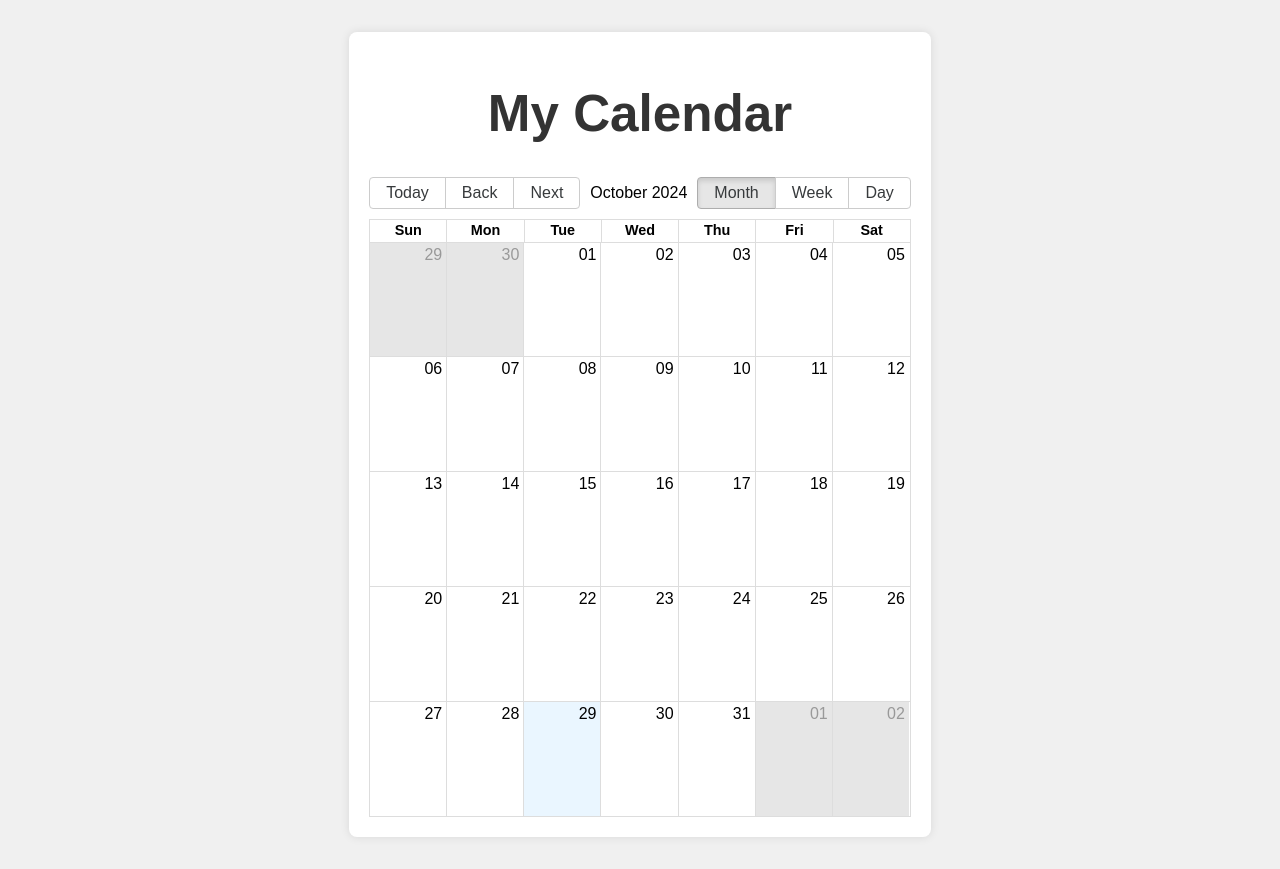
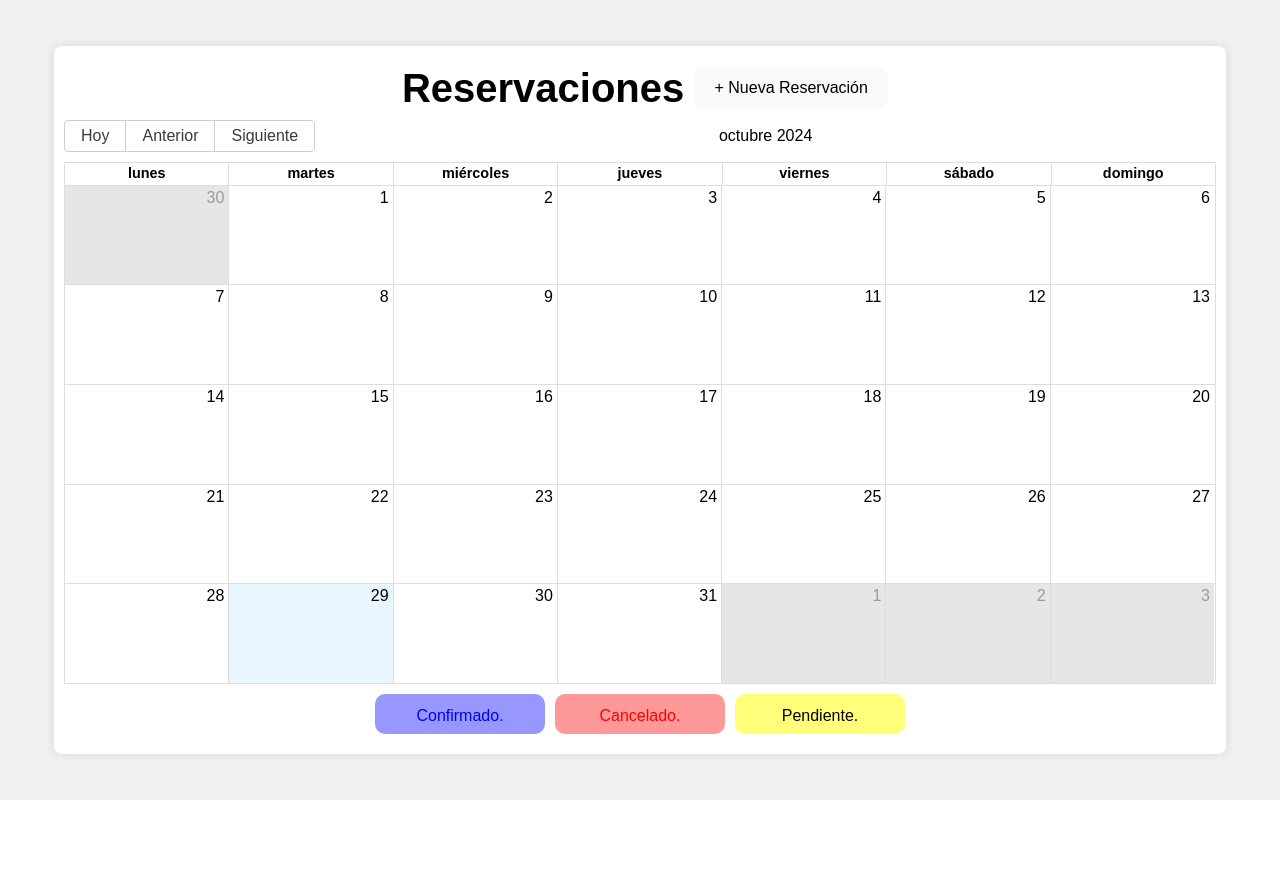
Before and after one commit to LennyServino/api_token_bookings_react, a React (Vite) app: page /calendario in a window 1280 px wide. After the commit the page ends 800 px from the top, so only its background shows below. Built offline with nearby package versions, Linux system fonts and the light colour scheme; no server answers.

Commit message:
Fix Calendar
Muestra el calendario con nombre y tipo de acomodación + modal con detalles por dato.

```diff
--- a/package.json
+++ b/package.json
@@ -17,6 +17,7 @@
     "react-big-calendar": "^1.15.0",
     "react-dom": "^18.3.1",
     "react-hook-form": "^7.53.1",
+    "react-modal": "^3.16.1",
     "react-router-dom": "^6.27.0"
   },
   "devDependencies": {
--- a/src/components/Accomodations.jsx
+++ b/src/components/Accomodations.jsx
@@ -1,54 +1,152 @@
-import React, { useEffect, useState } from 'react'
-import { getAccomodations } from '../services/accomodationServices'
+import axios from "axios";
+import React, { useState, useEffect } from "react";
+import Modal from "react-modal";
+import { Calendar, momentLocalizer } from "react-big-calendar";
+import moment from "moment";
+import "moment/locale/es";
+import "react-big-calendar/lib/css/react-big-calendar.css";
+import styles from "./Calendar.module.css";
 
-export default function Accomodations() {
-    const [accomodations, setAccomodations] = useState([])
-    //estado para verificar si el usuario esta autenticado
-    const [isAuthenticated, setisAuthenticated] = useState(false)
+moment.locale("es");
+const localizer = momentLocalizer(moment);
+const token = sessionStorage.getItem("token_bookings");
 
-    //metodo para obtener la respuesta de la api
-    const fetchData = async () => {
-        const response = await getAccomodations() //si es un exito devolvera un arreglo de alojamientos
-        setAccomodations(response)
+Modal.setAppElement("#root"); // Agrega esta línea para solucionar la primera advertencia
+
+const messages = {
+  today: "Hoy",
+  previous: "Anterior",
+  next: "Siguiente",
+  month: "Mes",
+  week: "Semana",
+  day: "Día",
+  agenda: "Agenda",
+  date: "Fecha",
+  time: "Hora",
+  event: "Evento",
+  noEventsInRange: "No hay eventos en este rango",
+  allDay: "Todo el día",
+};
+
+const fetchBookings = async (accommodationId) => {
+  try {
+    const formattedToken = token ? token.trim() : "";
+    if (!formattedToken) {
+      console.error("Token is missing or invalid");
+      return [];
     }
 
+    const response = await axios.get(
+      `https://apibookingsaccomodations-production.up.railway.app/api/V1/bookings`,
+      {
+        headers: {
+          Authorization: `Bearer ${formattedToken}`,
+          "Content-Type": "application/json",
+        },
+      }
+    );
+
+    if (!response.data || !Array.isArray(response.data)) {
+      console.error("Invalid response format from API");
+      return [];
+    }
+
+    return response.data.map((booking) => ({
+      title: `${booking.user} - ${booking.accomodation}`,
+      start: moment(booking.check_in_date).toDate(),
+      end: moment(booking.check_in_date).toDate(),
+      ...booking,
+    }));
+  } catch (error) {
+    console.error("Error fetching bookings:", error.response?.data || error.message);
+    return [];
+  }
+};
+
+const MyCalendar = () => {
+  const [events, setEvents] = useState([]);
+  const [selectedEvent, setSelectedEvent] = useState(null);
+  const [isAuthenticated, setIsAuthenticated] = useState(false);
+
   useEffect(() => {
-        //validamos si el token existe
-        const sessionToken = sessionStorage.getItem('token_bookings')
+    const sessionToken = sessionStorage.getItem("token_bookings");
 
-        if(sessionToken) {
-            setisAuthenticated(true)
-            //va a poder visualizar los alojamientos
-            fetchData()
+    if (sessionToken) {
+      setIsAuthenticated(true);
+      fetchData();
     } else {
-            setisAuthenticated(false)
+      setIsAuthenticated(false);
     }
-    }, [])
+  }, []);
+
+  const fetchData = async () => {
+    const accommodationId = "default_id";
+    if (accommodationId) {
+      const fetchedEvents = await fetchBookings(accommodationId);
+      setEvents(fetchedEvents);
+    }
+  };
+
+  const handleEventClick = (event) => {
+    setSelectedEvent(event);
+  };
+
+  const handleCloseModal = () => {
+    setSelectedEvent(null);
+  };
 
   return (
-        <div>
-            {/* validamos si la persona esta autenticada */}
-            {
-                isAuthenticated ? (
+    <div className={styles.container}>
+      {isAuthenticated ? (
         <>
-                        <h1>Lista de alojamientos</h1>
-                        <div>
-                            {
-                                //mapeando los alojamientos
-                                accomodations.map((item) => {
-                                    return (
-                                        <div key={item.id}>
-                                            <h3>{item.name}</h3>
-                                            <img src={item.image} alt="" />
-                                            <p>Direccion: {item.address}</p>
+          <div className={styles.titulo}>
+            <h1>Reservaciones</h1>
+            <button
+              className={styles.addButton}
+              onClick={() => alert("Agregar Reservación")}
+            >
+              + Nueva Reservación
+            </button>
           </div>
-                                    )
-                                })
-                            }
+          <div className={styles.calendar}>
+            <Calendar
+              localizer={localizer}
+              events={events}
+              startAccessor="start"
+              endAccessor="end"
+              messages={messages}
+              views={["month"]}
+              defaultView="month"
+              popup
+              onSelectEvent={handleEventClick}
+            />
           </div>
+          {selectedEvent && (
+            <Modal
+              isOpen={!!selectedEvent}
+              onRequestClose={handleCloseModal}
+              contentLabel="Detalles de la Reservación"
+              className={styles.modal}
+              overlayClassName={styles.overlay}
+            >
+              <button className={styles.closeButton} onClick={handleCloseModal}>
+                X
+              </button>
+              <h2>Detalles de la Reservación</h2>
+              <p><strong>Usuario:</strong> {selectedEvent.user}</p>
+              <p><strong>Tipo de Acomodación:</strong> {selectedEvent.accomodation}</p>
+              <p><strong>Fecha de Entrada:</strong> {moment(selectedEvent.check_in_date).format("YYYY-MM-DD")}</p>
+              <p><strong>Fecha de Salida:</strong> {moment(selectedEvent.check_out_date).format("YYYY-MM-DD")}</p>
+              <p><strong>Monto Total:</strong> ${selectedEvent.total_amount}</p>
+              <p><strong>Estado:</strong> {selectedEvent.status}</p>
+            </Modal>
+          )}
         </>
-                ) : <h2>No estas autorizado, inicia sesion</h2>
-            }
+      ) : (
+        <h2>No estás autorizado, inicia sesión</h2>
+      )}
     </div>
-    )
-}
+  );
+};
+
+export default MyCalendar;
--- a/src/components/Calendar.jsx
+++ b/src/components/Calendar.jsx
@@ -1,18 +1,39 @@
 import axios from "axios";
 import React, { useState, useEffect } from "react";
+import Modal from "react-modal";
 import { Calendar, momentLocalizer } from "react-big-calendar";
 import moment from "moment";
-import "react-big-calendar/lib/css/react-big-calendar.css"; // Importa los estilos predeterminados
-import styles from "./Calendar.module.css"; // Importa los estilos personalizados
+import "moment/locale/es"; // Importa el idioma español para moment
+import "react-big-calendar/lib/css/react-big-calendar.css";
+import styles from "./Calendar.module.css";
 
+moment.locale("es"); // Configura moment en español
 const localizer = momentLocalizer(moment);
 const token = sessionStorage.getItem("token_bookings");
 
+// Traducciones para el calendario en español
+const messages = {
+  today: "Hoy",
+  previous: "Anterior",
+  next: "Siguiente",
+  month: "Mes",
+  week: "Semana",
+  day: "Día",
+  agenda: "Agenda",
+  date: "Fecha",
+  time: "Hora",
+  event: "Evento",
+  noEventsInRange: "No hay eventos en este rango",
+  allDay: "Todo el día",
+};
+
 const fetchBookings = async (accommodationId) => {
   try {
-    const formattedToken = token ? token.trim() : ""; // Asegurarse de que el token no tenga espacios adicionales
-    console.log("Token:", formattedToken);
-    console.log("Accommodation ID:", accommodationId);
+    const formattedToken = token ? token.trim() : "";
+    if (!formattedToken) {
+      console.error("Token is missing or invalid");
+      return [];
+    }
 
     const response = await axios.get(
       `https://apibookingsaccomodations-production.up.railway.app/api/V1/bookings`,
@@ -30,23 +51,26 @@ const fetchBookings = async (accommodationId) => {
     }
 
     return response.data.map((booking) => ({
-      title: `Reservation for ${booking.user}`,
-      start: moment.utc(booking.check_in_date).toDate(),
-      end: moment.utc(booking.check_out_date).toDate(),
-      status: booking.status, // Asegúrate de que el estado está en el objeto booking
+      title: `${booking.user} - ${booking.accomodation}`, // Muestra nombre completo y tipo de acomodación
+      start: moment(booking.check_in_date).toDate(), // Usa check_in_date como fecha de inicio
+      end: moment(booking.check_in_date).toDate(), // Usa check_in_date como fecha de fin
+      ...booking, // Incluye todos los datos de la reserva para el modal
     }));
   } catch (error) {
-    console.error("Error fetching bookings:", error.response?.data || error.message);
+    console.error(
+      "Error fetching bookings:",
+      error.response?.data || error.message
+    );
     return [];
   }
 };
 
 const MyCalendar = () => {
   const [events, setEvents] = useState([]);
-  const [accommodationId, setAccommodationId] = useState("default_id");
+  const [selectedEvent, setSelectedEvent] = useState(null);
+  const [accommodationId] = useState("default_id");
 
   useEffect(() => {
-    console.log("Token:", token); // Verifica si el token es válido
     const fetchData = async () => {
       if (accommodationId) {
         const fetchedEvents = await fetchBookings(accommodationId);
@@ -59,22 +83,54 @@ const MyCalendar = () => {
 
   const eventPropGetter = (event) => {
     let className = "";
-    if (event.status === "completed") {
-      className = styles.completed;
-    } else if (event.status === "pending") {
-      className = styles.pending;
-    } else if (event.status === "cancelled") {
-      className = styles.cancelled;
+    switch (event.status) {
+      case "CONFIRMED":
+        className = styles.confirmado;
+        break;
+      case "CANCELLED":
+        className = styles.cancelado;
+        break;
+      case "WAITING":
+        className = styles.pendiente;
+        break;
+      default:
+        className = "";
     }
 
     return {
       className,
+      style: {
+        whiteSpace: "normal",
+        overflow: "visible",
+        textOverflow: "clip",
+      },
     };
+  };
+
+  const handleEventClick = (event) => {
+    setSelectedEvent(event); // Guarda el evento seleccionado para mostrar el modal
+  };
+
+  const handleCloseModal = () => {
+    setSelectedEvent(null); // Cierra el modal
   };
 
   return (
     <div className={styles.container}>
-      <h1>My Calendar</h1>
+      <div className={styles.titulo}>
+        <div>
+          <h1>Reservaciones</h1>
+        </div>
+        <div>
+          <button
+            className={styles.addButton}
+            onClick={() => alert("Agregar Reservación")}
+          >
+            + Nueva Reservación
+          </button>
+        </div>
+      </div>
+
       <div className={styles.calendar}>
         <Calendar
           localizer={localizer}
@@ -82,20 +138,71 @@ const MyCalendar = () => {
           startAccessor="start"
           endAccessor="end"
           eventPropGetter={eventPropGetter}
-          views={["month", "week", "day"]}
+          views={["month"]} // Deja solo "month" si solo deseas esta vista
           defaultView="month"
+          messages={messages}
+          formats={{
+            dateFormat: "D", // Formato para los días
+            dayFormat: "dddd", // Formato para el día de la semana en la vista mensual
+            weekdayFormat: "dddd", // Formato para los nombres de los días de la semana
+            monthHeaderFormat: "MMMM YYYY", // Formato para el nombre del mes en la cabecera
+          }}
           popup
+          onSelectEvent={handleEventClick}
+          onNavigate={() => {}} // Deshabilita la navegación al hacer clic en las fechas
           components={{
             event: ({ event }) => (
-              <span>
-                <strong>{event.title}</strong>
-                <br />
-                {moment(event.start).format("YYYY-MM-DD")} - {moment(event.end).format("YYYY-MM-DD")}
-              </span>
+              <div className={styles.eventContent}>
+                <div className={styles.eventTitle}>{event.title}</div>
+                <div className={styles.eventAccommodation}>
+                  {event.accommodation}
+                </div>
+              </div>
             ),
           }}
         />
       </div>
+      <div className={styles.estados}>
+        <div className={styles.estado1}>Confirmado.</div>
+        <div className={styles.estado2}>Cancelado.</div>
+        <div className={styles.estado3}>Pendiente.</div>
+      </div>
+
+      {/* Modal para mostrar los detalles de la reserva */}
+      {selectedEvent && (
+        <Modal
+          isOpen={!!selectedEvent}
+          onRequestClose={handleCloseModal}
+          contentLabel="Detalles de la Reservación"
+          className={styles.modal}
+          overlayClassName={styles.overlay}
+        >
+          <button className={styles.closeButton} onClick={handleCloseModal}>
+            X
+          </button>
+          <h2>Detalles de la Reservación</h2>
+          <p>
+            <strong>Usuario:</strong> {selectedEvent.user}
+          </p>
+          <p>
+            <strong>Tipo de Acomodación:</strong> {selectedEvent.accomodation}
+          </p>
+          <p>
+            <strong>Fecha de Entrada:</strong>{" "}
+            {moment(selectedEvent.check_in_date).format("YYYY-MM-DD")}
+          </p>
+          <p>
+            <strong>Fecha de Salida:</strong>{" "}
+            {moment(selectedEvent.check_out_date).format("YYYY-MM-DD")}
+          </p>
+          <p>
+            <strong>Monto Total:</strong> ${selectedEvent.total_amount}
+          </p>
+          <p>
+            <strong>Estado:</strong> {selectedEvent.status}
+          </p>
+        </Modal>
+      )}
     </div>
   );
 };
--- a/src/components/Calendar.module.css
+++ b/src/components/Calendar.module.css
@@ -8,51 +8,134 @@ body {
 }
 
 .container {
-    max-width: 1200px;
-    margin: 0 auto;
-    padding: 20px;
   background-color: #ffffff;
   box-shadow: 0 0 10px rgba(0, 0, 0, 0.1);
   border-radius: 8px;
 }
 
-  h1 {
-    text-align: center;
-    color: #333;
+.container {
+  display: flex;
+  flex-direction: column;
+  align-items: center;
+  width: 90vw; /* Ocupa todo el ancho de la pantalla */
+  height: 86vh; /* Ocupa todo el alto de la pantalla */
+  padding: 10px;
+  margin: 0;
+  overflow: hidden; /* Oculta el desplazamiento */
+}
+
+.container h1{
+  font-size: 40px;
+  padding: 0;
+  margin: 10px;
+}
+
+.titulo{
+  display: flex;
+  justify-content: center;
+  align-items: center;
 }
 
 .calendar {
-    height: 80vh;
+  flex-grow: 1;
   width: 100%;
+  height: 100%;
 }
 
 .rbc-event {
-    color: #fff;
-    padding: 5px;
-    border-radius: 4px;
-    border: none;
+  white-space: normal !important; /* Permite que el texto se ajuste en varias líneas */
+  overflow: visible !important;
+  text-overflow: clip !important;
+  font-size: 0.9em; /* Ajusta el tamaño del texto si es necesario */
 }
 
-  .completed {
-    background-color: #28a745 !important; /* Green for completed */
+/* Estilos del modal */
+.modal {
+  position: fixed;
+  top: 50%;
+  left: 50%;
+  transform: translate(-50%, -50%);
+  background: white;
+  padding: 20px;
+  border-radius: 8px;
+  max-width: 400px;
+  width: 90%;
+  z-index: 1000;
+  box-shadow: 0 4px 8px rgba(0, 0, 0, 0.2);
 }
 
-  .pending {
-    background-color: #ffc107 !important; /* Yellow for pending */
+.overlay {
+  position: fixed;
+  top: 0;
+  left: 0;
+  right: 0;
+  bottom: 0;
+  background-color: rgba(0, 0, 0, 0.5);
+  z-index: 999;
 }
 
-  .cancelled {
-    background-color: #dc3545 !important; /* Red for cancelled */
+.closeButton {
+  position: absolute;
+  top: 10px;
+  right: 10px;
+  background: none;
+  border: none;
+  font-size: 18px;
+  cursor: pointer;
 }
 
-  .rbc-month-view {
-    background-color: #ffffff; /* Fondo blanco para el calendario */
+.eventContent {
+  display: flex;
+  flex-direction: column;
+  align-items: flex-start;
+  padding: 4px;
+  font-size: 0.9em;
 }
 
-  .rbc-date-cell {
-    color: #000000; /* Color negro para los números de las fechas */
+.eventTitle {
+  font-weight: bold;
 }
 
-  .rbc-header {
-    color: #000000; /* Color negro para los nombres de los días */
+.eventAccommodation {
+  font-size: 0.85em;
+  color: #555;
 }
+
+.rbc-event {
+  white-space: normal !important;
+  overflow: visible !important;
+  text-overflow: clip !important;
+}
+
+/* Calendar.module.css */
+.confirmado, .estado1 {
+  background-color: rgba(0, 0, 255, 0.406);
+  color: blue;
+}
+
+.cancelado, .estado2 {
+  background-color: rgba(255, 0, 0, 0.405);
+  color: red;
+}
+
+.pendiente, .estado3 {
+  background-color: rgba(255, 255, 0, 0.526);
+  color: rgb(4, 4, 0);
+}
+
+.estados{
+  display: flex;
+  padding: 10px;
+  gap: 10px;
+}
+
+.estado1, .estado2, .estado3{
+  padding: 10px;
+  height: 20px;
+  width: 150px;
+  border-radius: 10px;
+}
+
+.estado1:hover, .estado2:hover, .estado3:hover{
+  box-shadow: 5px 5px 5px rgba(0, 0, 0, 0.793);
+}
```
Also changed, not shown: 1 other file (tests, documents, lock files or other folders). Lines whose indentation alone changed are shown as unchanged.
